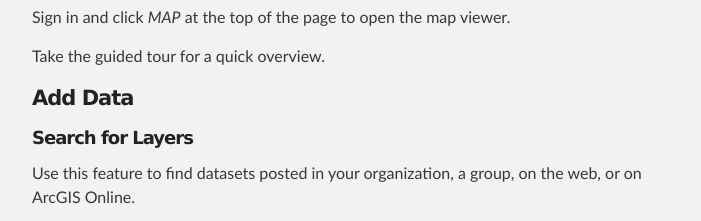
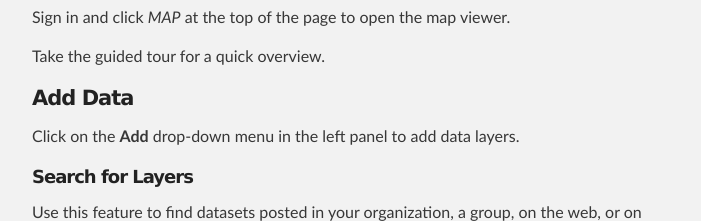
Before and after one commit to cferwerda/socsci_bootcamp, a plain HTML site: page index.html in a window 1280 px wide. Shown: the part 1680-1901 px from the top of the page, without its empty margins (288-989 px from the left). Drawn offline with Linux system fonts and the light colour scheme.

Commit message:
Create gh-pages branch via GitHub

```diff
--- a/index.html
+++ b/index.html
@@ -86,6 +86,8 @@
 
 <h4>
 <a id="add-data" class="anchor" href="#add-data" aria-hidden="true"><span class="octicon octicon-link"></span></a>Add Data</h4>
+
+<p>Click on the <strong>Add</strong> drop-down menu in the left panel to add data layers.</p>
 
 <h5>
 <a id="search-for-layers" class="anchor" href="#search-for-layers" aria-hidden="true"><span class="octicon octicon-link"></span></a>Search for Layers</h5>
```
Also changed, not shown: params.json (+1 -1 lines).
